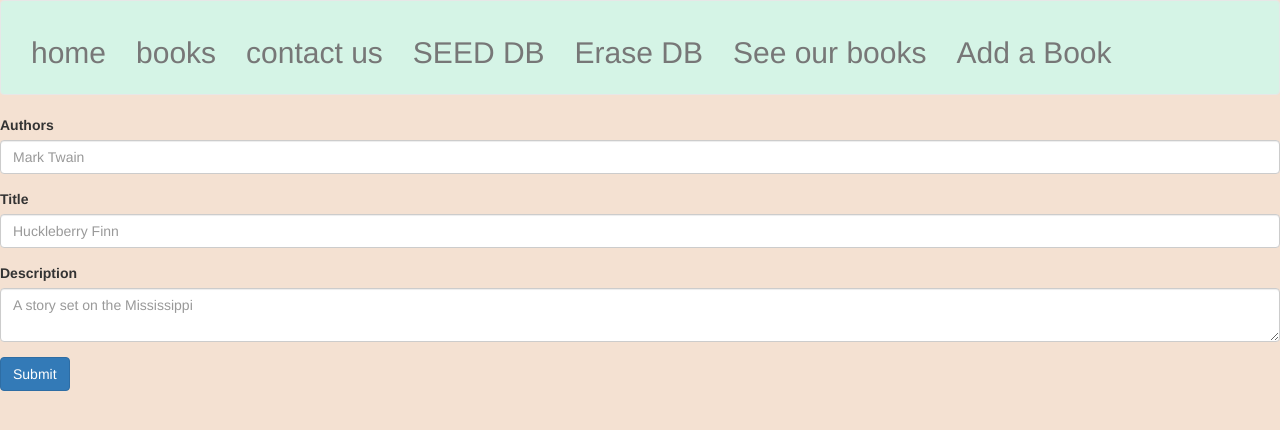
After one commit to kshamsa/3200Books, a Flask app: page /add_book in a window 1280 px wide. The commit adds this page. Shown: the top 430 px of the page. Run offline with Flask 2, Linux system fonts and the light colour scheme; some libraries are stand-ins or nearby versions.

Commit message:
Added database portion and functionality

```diff
--- a/app.py
+++ b/app.py
@@ -1,6 +1,6 @@
 #app.py
 import sqlite3
-from flask import Flask, render_template, g
+from flask import Flask, render_template, g, request
 
 from flask import Flask
 app = Flask(__name__)
@@ -8,35 +8,37 @@ app = Flask(__name__)
 # Make the WSGI interface available at the top level so wfastcgi can get it.
 #wsgi_app = app.wsgi_app
 
-PATH = 'db/sqlite3'
+PATH = 'db/books.sqlite'
 
-# def open_connection():
-#     connection = getattr(g, '_connection', None)
-#     if connection == None:
-#         connection = g._connection = sqlite3.connect(PATH)
-#     connection.row_factory = sqlite3.Row
-#     return connection
+#g creates the connection
+def open_connection():
+    connection = getattr(g, '_connection', None)
+    if connection == None:
+        connection = g._connection = sqlite3.connect(PATH)
+    connection.row_factory = sqlite3.Row
+    return connection
 
-# def execute_sql(sql, values=(), commit=False, single=False):
-#     connection = open_connection()
-#     cursor = connection.execute(sql,values)
-#     if commit == True:
-#         results = connection.commit()
-#     else:
-#         results = cursor.fetchone() if single else cursor.fetchall()
+def execute_sql(sql, values=(), commit=False, single=False):
+    connection = open_connection()
+    cursor = connection.execute(sql,values)
+    if commit == True:
+        results = connection.commit()
+    else:
+        results = cursor.fetchone() if single else cursor.fetchall()
 
-#     cursor.close()
-#     return results
+    cursor.close()
+    return results
 
-# @app.teardown_appcontext
-# def close_connection(exception):
-#     connection = getattr(g, '_connection', None)
-#     if connection is not None:
-#         connection.close()
+@app.teardown_appcontext
+def close_connection(exception):
+    connection = getattr(g, '_connection', None)
+    if connection is not None:
+        connection.close()
 
 
 @app.route('/')
 def home():
+    jobs = execute_sql('')
     return render_template('index.html')
 
 @app.route('/books')
@@ -47,6 +49,46 @@ def books():
 def contacts():
     return render_template('contacts.html')
 
+@app.route("/seedDB")
+def seedDB():
+    sqlQ = execute_sql('DROP TABLE IF EXISTS Book', commit=True)
+
+    sqlQuery = execute_sql('CREATE TABLE Book (author TEXT, title TEXT, description TEXT)', commit=True)
+
+    sqlQuery2 = execute_sql('INSERT INTO Book (author,title, description) VALUES ("Mary Shelly","Frankenstein", "A horror story written by a romantic")', commit=True)
+    sqlQuery2 = execute_sql('INSERT INTO Book (author,title, description) VALUES ("Henry James","The Turn of the Screw", "A Comedy story")', commit=True)
+    sqlQuery2 = execute_sql('INSERT INTO Book (author,title, description) VALUES ("Max Weber","The protestant Work Ethic and The Spirit of C", "A Love story")',commit=True)
+    sqlQuery2 = execute_sql('INSERT INTO Book (author,title, description) VALUES ("Robert Putnam","Bowling Alone", "A War story")', commit=True)
+
+    booksQuery = execute_sql('SELECT rowid, * FROM Book')
+    for book in booksQuery:
+        print(book['rowid'])
+        print(book['author'])
+
+    return '<h1>DB Seeded!</h1>'
+
+@app.route('/erase_DB')
+def eraseDB():
+    sqlQ = execute_sql('DELETE FROM Book',commit=True)
+    return '<h1>DB Erased!</h1>'
+
+@app.route('/all_books')
+def all_books():
+    books = execute_sql('SELECT * FROM Book')
+    return render_template('all_books.html', books=books)
+
+@app.route('/add_book', methods={'GET', 'POST'})
+def addbook():
+    if request.method == 'POST':
+        author = request.form['author']
+        title = request.form['title']
+        description = request.form['description']
+
+        returnStatus = execute_sql('INSERT INTO Book (author, title, description) VALUES (?, ?, ?)', (author, title, description),commit=True)
+
+        return render_template('add_book.html', book_title=title)
+    return render_template('add_book.html', book_title="")
+
 if __name__ == '__main__':
     import os
     app.run(debug=True)
--- /dev/null
+++ b/templates/add_book.html
@@ -0,0 +1,32 @@
+{% extends "layouts.html" %}
+
+{% block content %}
+
+{% if book_title != '' %}
+    <h3>The book named "{{book_title}}" has been added to the database! </h3>
+{% else %}
+
+    <form method="POST">
+        <div class="form-group">
+            <label>Authors</label>
+            <input type="text" class="form-control" name="author" required placeholder="Mark Twain">
+
+        </div>
+        <div class="form-group">
+            <label>Title</label>
+            <input type="text" class="form-control" name="title" required placeholder="Huckleberry Finn">
+
+        </div>
+        <div class="form-group">
+            <label>Description</label>
+            <textarea class="form-control" name="Description" required placeholder="A story set on the Mississippi"></textarea>
+        </div>
+
+        <div>
+            <input type="submit" class="btn btn-primary">
+        </div>
+    </form>
+
+{% endif %}
+
+{% endblock %}
--- a/templates/layouts.html
+++ b/templates/layouts.html
@@ -49,6 +49,21 @@
                         <h2>SEED DB</h2>
                     </a>
                 </li>
+                <li class="nav-item">
+                    <a href="/erase_DB">
+                        <h2>Erase DB</h2>
+                    </a>
+                </li>
+                <li class="nav-item">
+                    <a href="/all_books">
+                        <h2>See our books</h2>
+                    </a>
+                </li>
+                <li class="nav-item">
+                    <a href="add_book">
+                        <h2>Add a Book</h2>
+                    </a>
+                </li>
             </ul>
         </div>
     </nav>
```
Also changed, not shown: templates/all_books.html (added, +20 -0 lines), db/books.sqlite (added).
